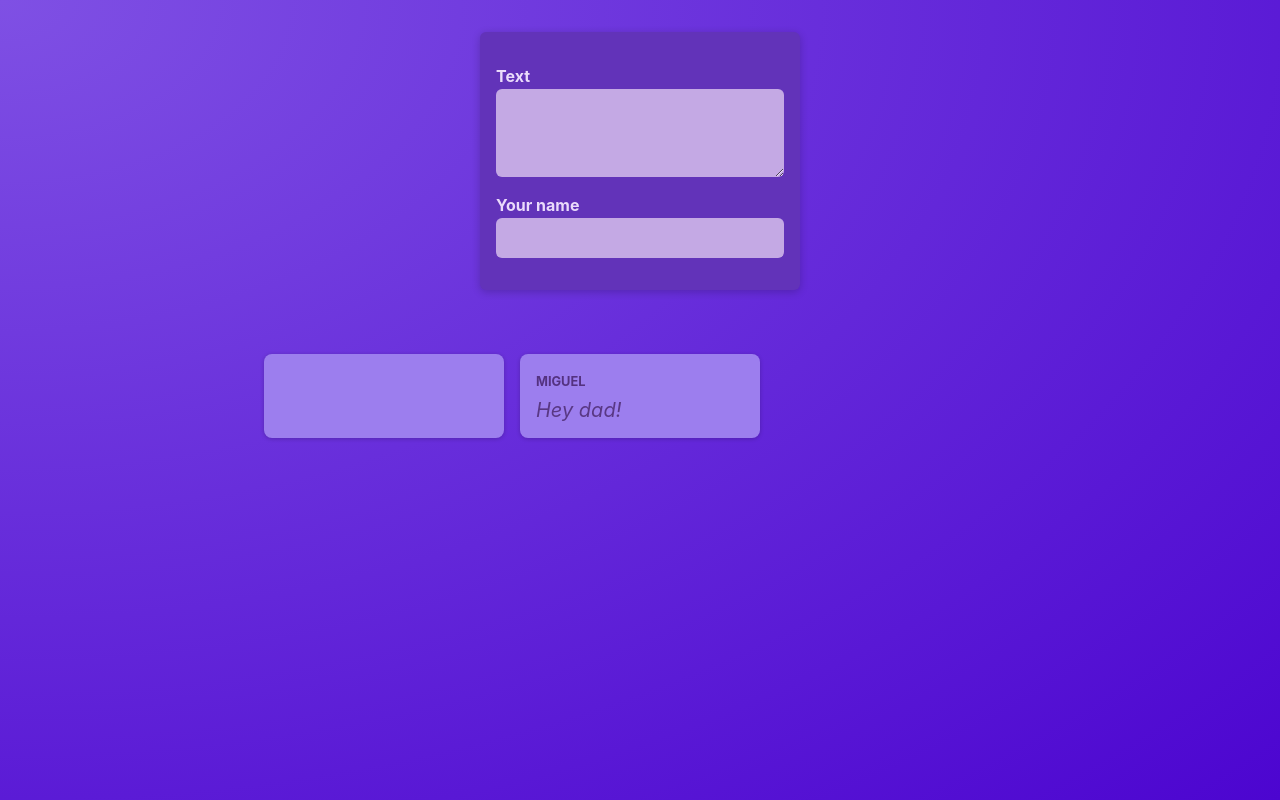
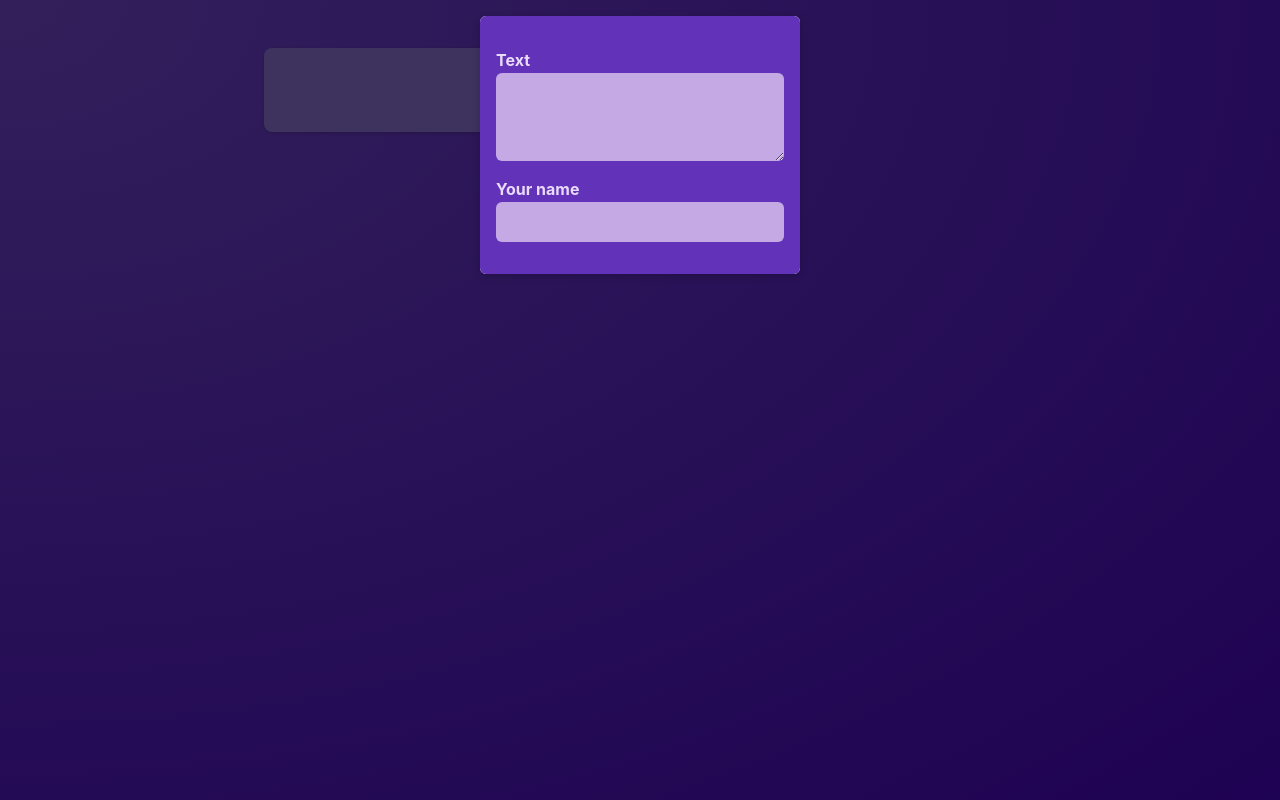
Before and after one commit to Maransatto/academind-react-crash-course, a React (Vite) app: page / in a window 1280 px wide. Built offline with nearby package versions, Linux system fonts and the light colour scheme.

Commit message:
feat: :sparkles: section 31 lesson 590

```diff
--- /dev/null
+++ b/src/components/Modal.jsx
@@ -0,0 +1,15 @@
+/* eslint-disable react/prop-types */
+import classes from "./Modal.module.css";
+
+function Modal({ children }) {
+  return (
+    <>
+      <div className={classes.backdrop} />
+      <dialog open className={classes.modal}>
+        {children}
+      </dialog>
+    </>
+  );
+}
+
+export default Modal;
--- /dev/null
+++ b/src/components/Modal.module.css
@@ -0,0 +1,18 @@
+.backdrop {
+  position: fixed;
+  top: 0;
+  left: 0;
+  width: 100%;
+  height: 100vh;
+  background-color: rgba(0, 0, 0, 0.6);
+  z-index: 1;
+}
+
+.modal {
+  border: none;
+  border-radius: 6px;
+  box-shadow: 0 2px 8px rgba(0, 0, 0, 0.2);
+  padding: 0;
+  overflow: hidden;
+  z-index: 1;
+}
--- a/src/components/NewPost.module.css
+++ b/src/components/NewPost.module.css
@@ -2,9 +2,6 @@
   background-color: #6233b9;
   padding: 1rem;
   width: 20rem;
-  margin: 2rem auto;
-  border-radius: 6px;
-  box-shadow: 0 2px 8px rgba(0, 0, 0, 0.2);
 }
 
 .form label {
--- a/src/components/Post.jsx
+++ b/src/components/Post.jsx
@@ -1,12 +1,12 @@
 /* eslint-disable react/prop-types */
 import classes from "./Post.module.css";
 
-function Post(props) {
+function Post({ author, body }) {
   return (
     <>
       <li className={classes.post}>
-        <p className={classes.author}>{props.author}</p>
-        <p className={classes.text}>{props.body}</p>
+        <p className={classes.author}>{author}</p>
+        <p className={classes.text}>{body}</p>
       </li>{" "}
     </>
   );
--- a/src/components/PostList.jsx
+++ b/src/components/PostList.jsx
@@ -2,6 +2,7 @@
 import NewPost from "./NewPost";
 import Post from "./Post";
 import classes from "./PostList.module.css";
+import Modal from "./Modal";
 
 function PostList() {
   const [enteredBody, setEnteredBody] = useState("");
@@ -17,10 +18,12 @@
 
   return (
     <>
-      <NewPost
-        onBodyChange={bodyChangeHandler}
-        onAuthorChange={authorChangeHandler}
-      />
+      <Modal>
+        <NewPost
+          onBodyChange={bodyChangeHandler}
+          onAuthorChange={authorChangeHandler}
+        />
+      </Modal>
       <ul className={classes.posts}>
         <Post author={enteredAuthor} body={enteredBody} />
         <Post author="Miguel" body="Hey dad!" />
```
